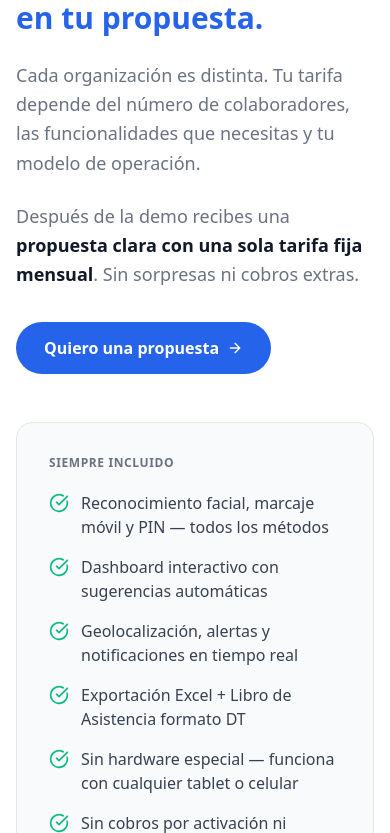
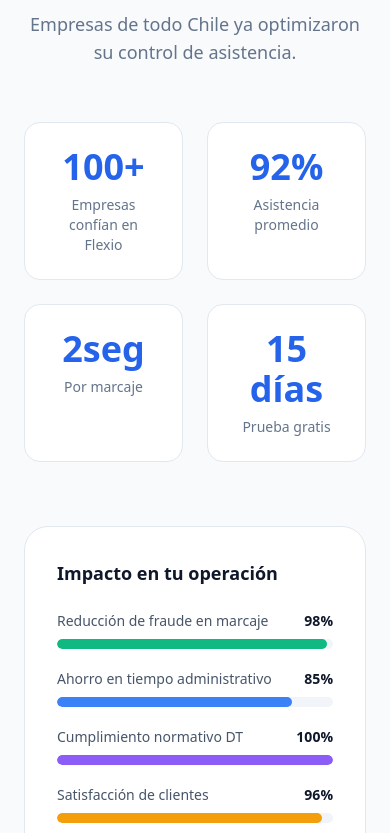
Before and after one commit to pdencina/registro_asistencia_Empresa, a React (Vite) app: page / in a window 390 px wide. Shown: the part 7111-7944 px from the top of the page. Built offline with nearby package versions, Linux system fonts and the light colour scheme.

Commit message:
nuevas mejroas landing

```diff
--- /dev/null
+++ b/src/components/AnimatedStats.jsx
@@ -0,0 +1,141 @@
+import { useState, useRef, useEffect } from 'react';
+
+/**
+ * Componente de estadísticas animadas para la landing.
+ * - Contadores que cuentan desde 0 hasta el valor final (countUp con easing)
+ * - Barras que crecen desde 0 hasta su valor
+ * - Reveal escalonado al entrar en pantalla (IntersectionObserver)
+ * - Respeta prefers-reduced-motion
+ *
+ * Sin dependencias extra (solo React).
+ */
+
+// Detecta si el usuario prefiere animaciones reducidas
+function prefersReducedMotion() {
+  if (typeof window === 'undefined') return false;
+  return window.matchMedia('(prefers-reduced-motion: reduce)').matches;
+}
+
+// Hook: dispara callback cuando el elemento entra en pantalla
+function useInViewOnce(threshold = 0.3) {
+  const ref = useRef(null);
+  const [inView, setInView] = useState(false);
+  useEffect(() => {
+    const el = ref.current;
+    if (!el) return;
+    const io = new IntersectionObserver(
+      (entries) => {
+        entries.forEach((e) => {
+          if (e.isIntersecting) {
+            setInView(true);
+            io.unobserve(e.target);
+          }
+        });
+      },
+      { threshold, rootMargin: '0px 0px -8% 0px' }
+    );
+    io.observe(el);
+    return () => io.disconnect();
+  }, [threshold]);
+  return [ref, inView];
+}
+
+// Contador animado
+function CountUp({ end, duration = 1800, prefix = '', suffix = '', decimals = 0 }) {
+  const [value, setValue] = useState(0);
+  const [ref, inView] = useInViewOnce();
+
+  useEffect(() => {
+    if (!inView) return;
+    if (prefersReducedMotion()) { setValue(end); return; }
+
+    let startTime = null;
+    let raf;
+    const step = (ts) => {
+      if (!startTime) startTime = ts;
+      const progress = Math.min((ts - startTime) / duration, 1);
+      // easeOutCubic
+      const eased = 1 - Math.pow(1 - progress, 3);
+      setValue(end * eased);
+      if (progress < 1) raf = requestAnimationFrame(step);
+      else setValue(end);
+    };
+    raf = requestAnimationFrame(step);
+    return () => cancelAnimationFrame(raf);
+  }, [inView, end, duration]);
+
+  const formatted = decimals > 0
+    ? value.toFixed(decimals)
+    : Math.round(value).toLocaleString('es-CL');
+
+  return <span ref={ref}>{prefix}{formatted}{suffix}</span>;
+}
+
+// Barra que crece
+function GrowBar({ percent, label, value, color = 'bg-blue-500' }) {
+  const [ref, inView] = useInViewOnce();
+  const reduced = prefersReducedMotion();
+  return (
+    <div ref={ref}>
+      <div className="flex justify-between items-baseline mb-2">
+        <span className="text-sm font-medium text-slate-600">{label}</span>
+        <span className="text-sm font-bold text-slate-900">{value}</span>
+      </div>
+      <div className="h-2.5 bg-slate-100 rounded-full overflow-hidden">
+        <div
+          className={`h-full ${color} rounded-full transition-all duration-1000 ease-out`}
+          style={{ width: inView || reduced ? `${percent}%` : '0%' }}
+        />
+      </div>
+    </div>
+  );
+}
+
+export default function AnimatedStats() {
+  const stats = [
+    { end: 100, suffix: '+', label: 'Empresas confían en Flexio' },
+    { end: 92, suffix: '%', label: 'Asistencia promedio' },
+    { end: 2, suffix: 'seg', label: 'Por marcaje' },
+    { end: 15, suffix: ' días', label: 'Prueba gratis' },
+  ];
+
+  const bars = [
+    { label: 'Reducción de fraude en marcaje', value: '98%', percent: 98, color: 'bg-emerald-500' },
+    { label: 'Ahorro en tiempo administrativo', value: '85%', percent: 85, color: 'bg-blue-500' },
+    { label: 'Cumplimiento normativo DT', value: '100%', percent: 100, color: 'bg-violet-500' },
+    { label: 'Satisfacción de clientes', value: '96%', percent: 96, color: 'bg-amber-500' },
+  ];
+
+  return (
+    <section className="py-20 px-6 lg:px-8 bg-slate-50">
+      <div className="max-w-6xl mx-auto">
+        <div className="text-center mb-14">
+          <h2 className="text-3xl sm:text-4xl font-extrabold text-slate-900">Resultados que hablan</h2>
+          <p className="text-lg text-slate-500 mt-3">Empresas de todo Chile ya optimizaron su control de asistencia.</p>
+        </div>
+
+        {/* Contadores */}
+        <div className="grid grid-cols-2 lg:grid-cols-4 gap-6 mb-16">
+          {stats.map((s, i) => (
+            <div key={i} className="bg-white rounded-2xl border border-slate-200 p-6 text-center">
+              <div className="text-4xl font-extrabold text-blue-600">
+                <CountUp end={s.end} suffix={s.suffix} />
+              </div>
+              <p className="text-sm text-slate-500 mt-2">{s.label}</p>
+            </div>
+          ))}
+        </div>
+
+        {/* Barras */}
+        <div className="bg-white rounded-3xl border border-slate-200 p-8 max-w-3xl mx-auto">
+          <h3 className="text-lg font-bold text-slate-900 mb-6">Impacto en tu operación</h3>
+          <div className="space-y-5">
+            {bars.map((b, i) => (
+              <GrowBar key={i} {...b} />
+            ))}
+          </div>
+        </div>
+      </div>
+    </section>
+  );
+}
--- a/src/index.css
+++ b/src/index.css
@@ -67,3 +67,32 @@
     @apply bg-white rounded-2xl shadow-sm border border-gray-100 p-6;
   }
 }
+
+/* Animación flotante suave para elementos decorativos */
+@keyframes float {
+  0%, 100% { transform: translateY(0); }
+  50% { transform: translateY(-14px); }
+}
+.floaty { animation: float 7s ease-in-out infinite; }
+.floaty-slow { animation: float 11s ease-in-out infinite; }
+
+/* Brillo/shimmer para botones destacados */
+@keyframes shimmer {
+  0% { background-position: -200% 0; }
+  100% { background-position: 200% 0; }
+}
+.shimmer {
+  background: linear-gradient(90deg, transparent, rgba(255,255,255,0.25), transparent);
+  background-size: 200% 100%;
+  animation: shimmer 3s infinite;
+}
+
+/* Respeto por accesibilidad: desactiva animaciones si el usuario lo pide */
+@media (prefers-reduced-motion: reduce) {
+  *, *::before, *::after {
+    animation-duration: 0.01ms !important;
+    animation-iteration-count: 1 !important;
+    transition-duration: 0.01ms !important;
+    scroll-behavior: auto !important;
+  }
+}
--- a/src/pages/LandingPage.jsx
+++ b/src/pages/LandingPage.jsx
@@ -1,6 +1,7 @@
 import { useState, useRef } from 'react';
 import { motion, useInView } from 'motion/react';
 import { Shield, Users, Clock, MapPin, Camera, BarChart3, Smartphone, CheckCircle, ArrowRight, Menu, X } from 'lucide-react';
+import AnimatedStats from '../components/AnimatedStats';
 
 export default function LandingPage() {
   const [mobileMenu, setMobileMenu] = useState(false);
@@ -648,6 +649,9 @@ export default function LandingPage() {
         </div>
       </section>
 
+      {/* Estadísticas animadas */}
+      <AnimatedStats />
+
       {/* Pricing */}
       <section id="pricing" className="py-20 px-4 sm:px-6 lg:px-8">
         <div className="max-w-5xl mx-auto">
```
